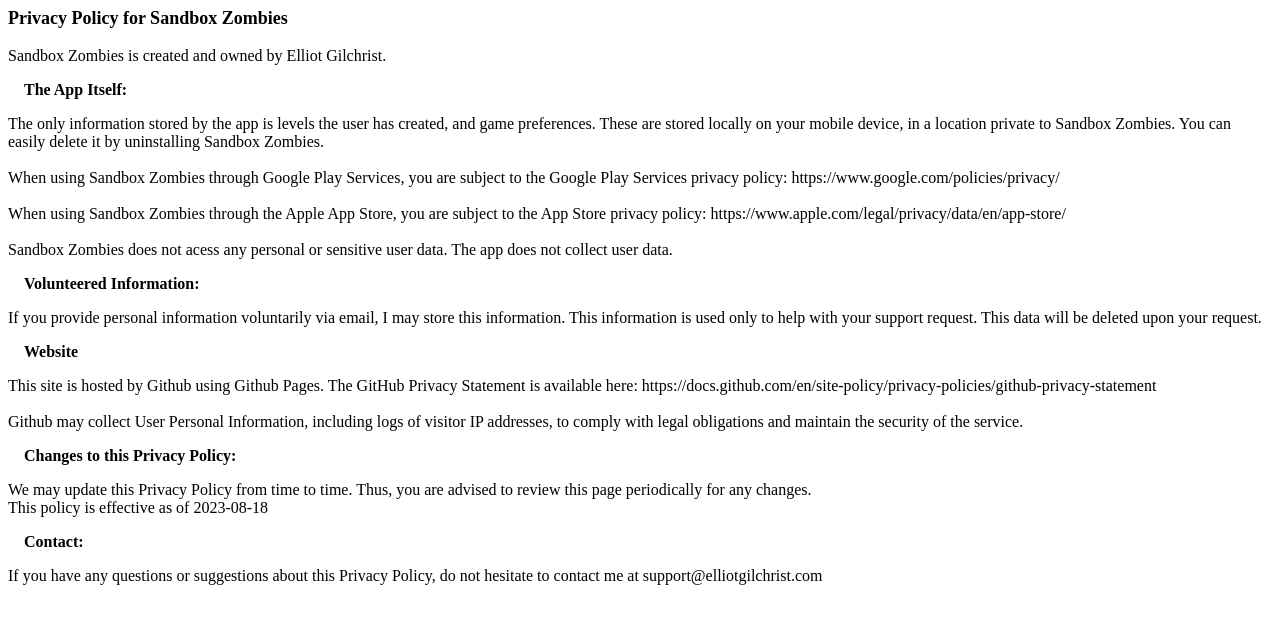
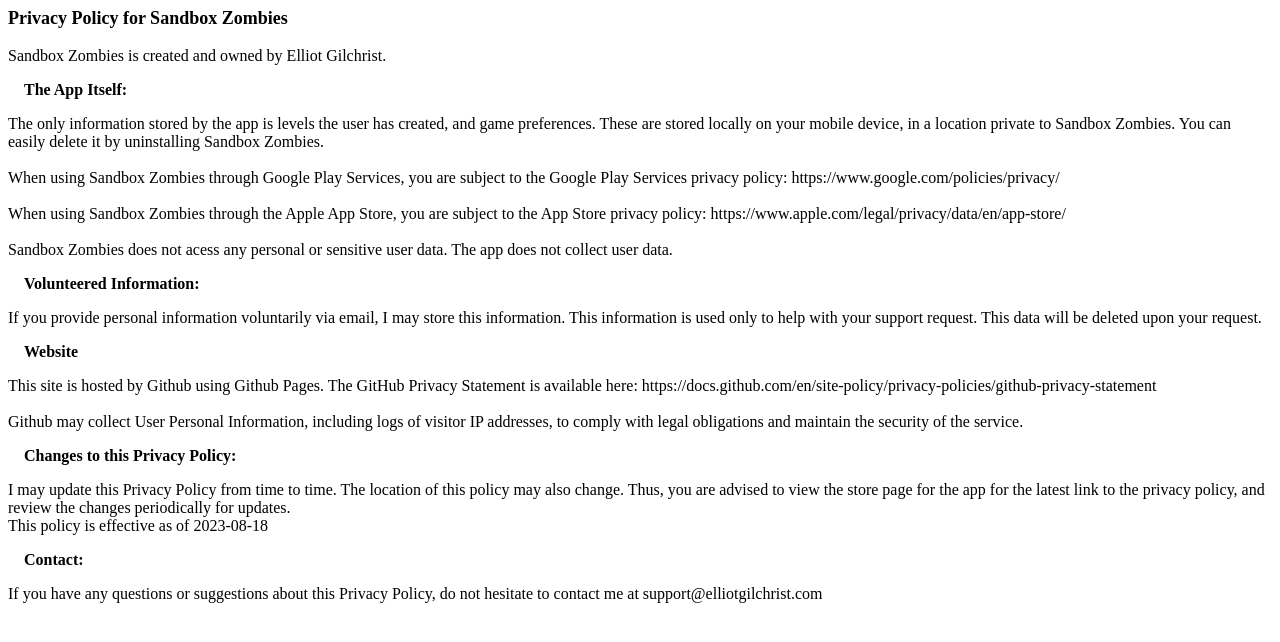
Before and after one commit to sandboxzombies/privacy, a plain HTML site: page index.html in a window 1280 px wide. Drawn offline with Linux system fonts and the light colour scheme.

Commit message:
Update index.html

```diff
--- a/index.html
+++ b/index.html
@@ -40,7 +40,7 @@
       <div>
         <div class="section_title">Changes to this Privacy Policy:</div>
         <div class="section_content">
-          We may update this Privacy Policy from time to time. Thus, you are advised to review this page periodically for any changes.
+          I may update this Privacy Policy from time to time. The location of this policy may also change. Thus, you are advised to view the store page for the app for the latest link to the privacy policy, and review the changes periodically for updates.
           <br>
           This policy is effective as of 2023-08-18
         </div>
```
